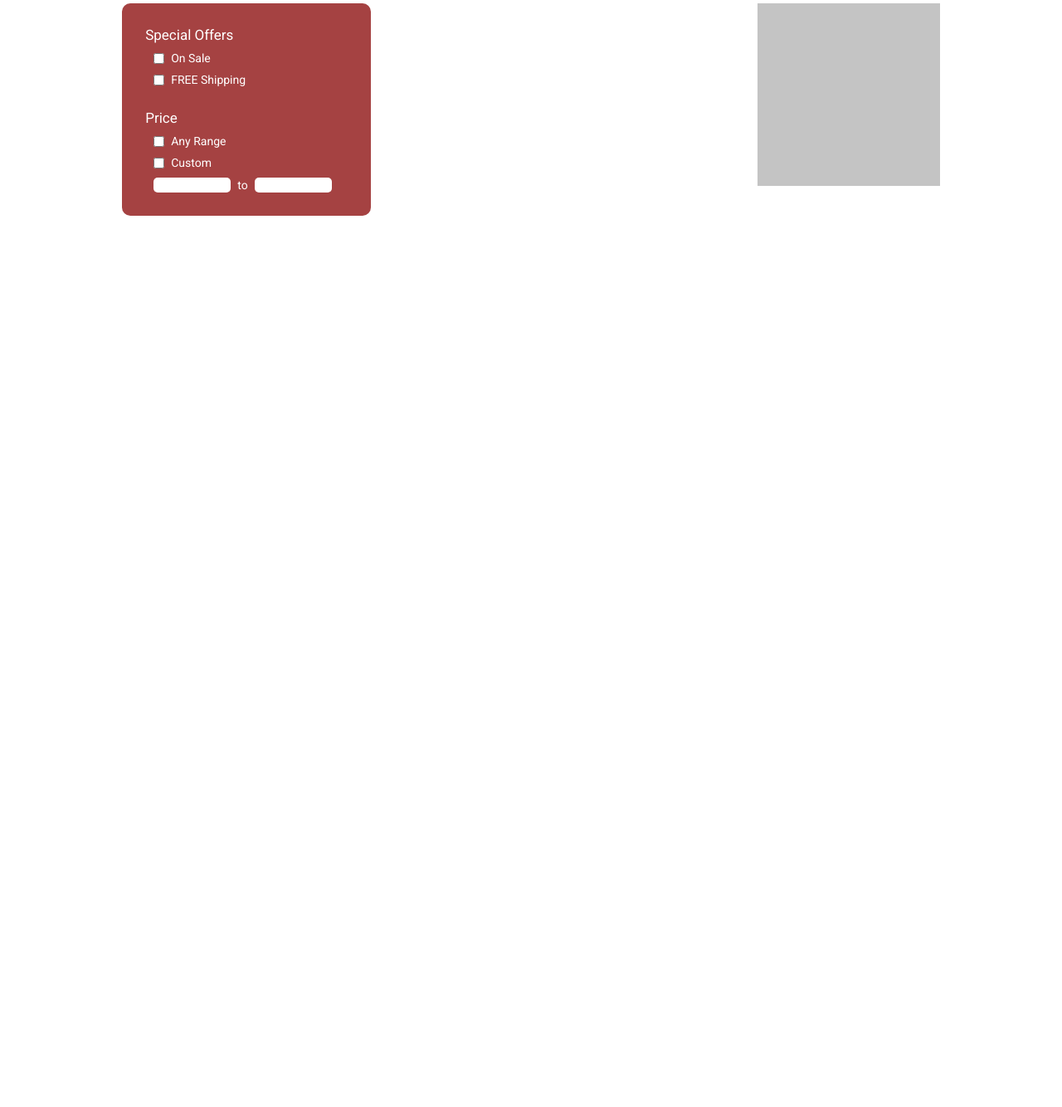
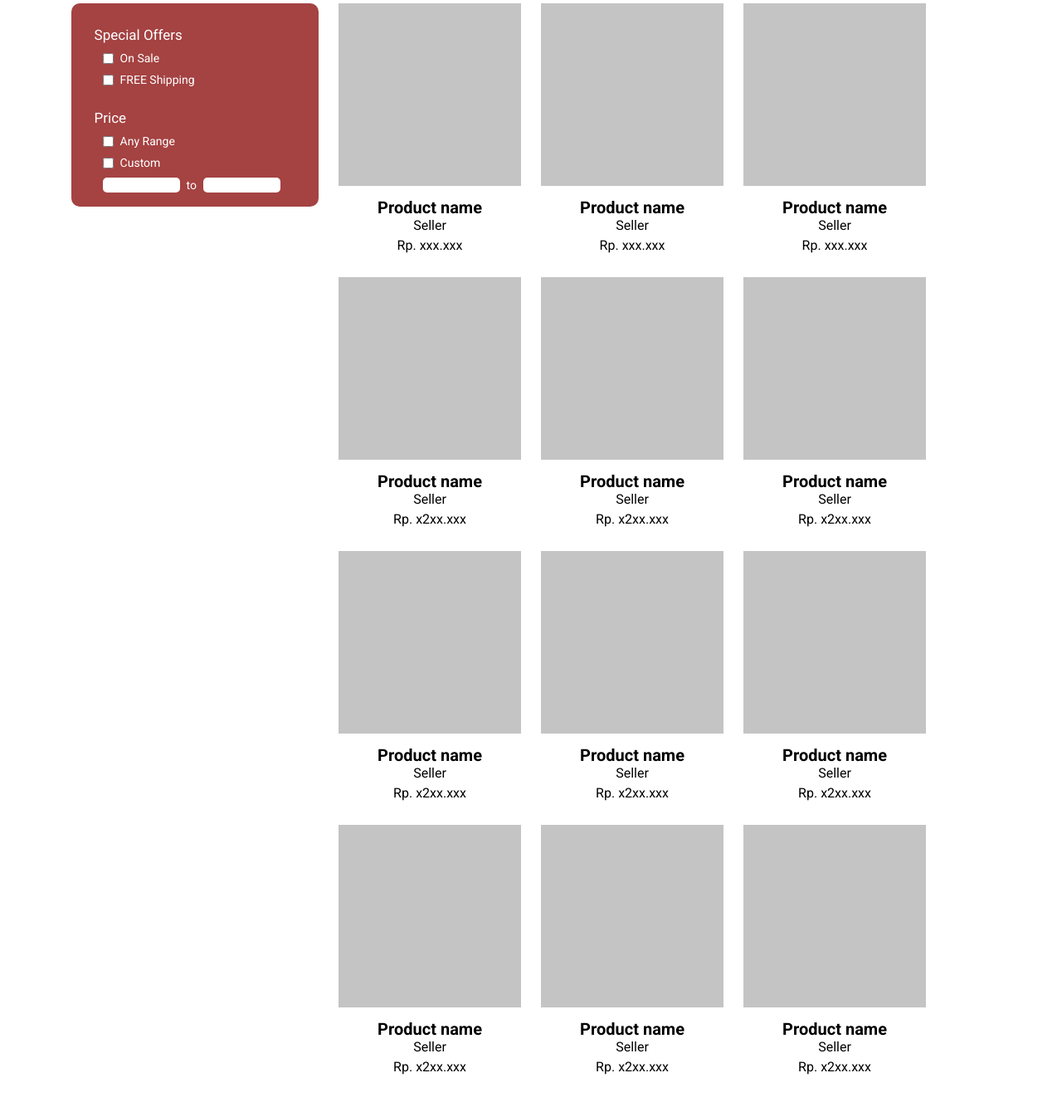
Before and after one commit to moehzi/SI_frontend, a plain HTML site: page tab/explore.html in a window 1280 px wide. Shown: the part 274-1608 px from the top of the page at 83% size. Before the commit the page ends 800 px from the top, so only its background shows below. Drawn offline with Linux system fonts and the light colour scheme; a web font is replaced by a local one.

Commit message:
row product

```diff
--- a/assets/css/style.css
+++ b/assets/css/style.css
@@ -7,6 +7,7 @@
 }
 
 body {
+	width: 100%;
 	font-family: 'Roboto';
 	list-style: none;
 }
@@ -172,15 +173,16 @@ footer h4 {
 
 .list-product {
 	margin: 64px auto;
-	width: 80%;
 	display: flex;
 	justify-content: space-between;
+	width: 90%;
 }
 
 .filter-tab {
 	background-color: #A54242;
 	width: 300px;
 	border-radius: 10px;
+	height: 245px;
 }
 
 .offer {
@@ -216,3 +218,25 @@ footer h4 {
 	border: none;
 	height: 18px;
 }
+
+.row-list {
+	display: flex;
+	gap: 24px;
+	flex-wrap: wrap;
+	margin-left: 24px;
+}
+
+.card-list {
+	display: flex;
+	flex-direction: column;
+	align-items: center;
+}
+
+.card-list h4 {
+	font-size: 20px;
+	margin-top: 14px;
+}
+
+.card-list p {
+	margin-bottom: 5px;
+}
--- a/tab/explore.html
+++ b/tab/explore.html
@@ -65,6 +65,75 @@
 			<div class="row-list">
 				<div class="card-list">
 					<img src="/assets/img/Rectangle 6.svg" alt="">
+					<h4>Product name</h4>
+					<p>Seller</p>
+					<p>Rp. xxx.xxx</p>
+				</div>
+				<div class="card-list">
+					<img src="/assets/img/Rectangle 6.svg" alt="">
+					<h4>Product name</h4>
+					<p>Seller</p>
+					<p>Rp. xxx.xxx</p>
+				</div>
+				<div class="card-list">
+					<img src="/assets/img/Rectangle 6.svg" alt="">
+					<h4>Product name</h4>
+					<p>Seller</p>
+					<p>Rp. xxx.xxx</p>
+				</div>
+				<div class="card-list">
+					<img src="/assets/img/Rectangle 6.svg" alt="">
+					<h4>Product name</h4>
+					<p>Seller</p>
+					<p>Rp. x2xx.xxx</p>
+				</div>
+				<div class="card-list">
+					<img src="/assets/img/Rectangle 6.svg" alt="">
+					<h4>Product name</h4>
+					<p>Seller</p>
+					<p>Rp. x2xx.xxx</p>
+				</div>
+				<div class="card-list">
+					<img src="/assets/img/Rectangle 6.svg" alt="">
+					<h4>Product name</h4>
+					<p>Seller</p>
+					<p>Rp. x2xx.xxx</p>
+				</div>
+				<div class="card-list">
+					<img src="/assets/img/Rectangle 6.svg" alt="">
+					<h4>Product name</h4>
+					<p>Seller</p>
+					<p>Rp. x2xx.xxx</p>
+				</div>
+				<div class="card-list">
+					<img src="/assets/img/Rectangle 6.svg" alt="">
+					<h4>Product name</h4>
+					<p>Seller</p>
+					<p>Rp. x2xx.xxx</p>
+				</div>
+				<div class="card-list">
+					<img src="/assets/img/Rectangle 6.svg" alt="">
+					<h4>Product name</h4>
+					<p>Seller</p>
+					<p>Rp. x2xx.xxx</p>
+				</div>
+				<div class="card-list">
+					<img src="/assets/img/Rectangle 6.svg" alt="">
+					<h4>Product name</h4>
+					<p>Seller</p>
+					<p>Rp. x2xx.xxx</p>
+				</div>
+				<div class="card-list">
+					<img src="/assets/img/Rectangle 6.svg" alt="">
+					<h4>Product name</h4>
+					<p>Seller</p>
+					<p>Rp. x2xx.xxx</p>
+				</div>
+				<div class="card-list">
+					<img src="/assets/img/Rectangle 6.svg" alt="">
+					<h4>Product name</h4>
+					<p>Seller</p>
+					<p>Rp. x2xx.xxx</p>
 				</div>
 			</div>
 		</div>
```
